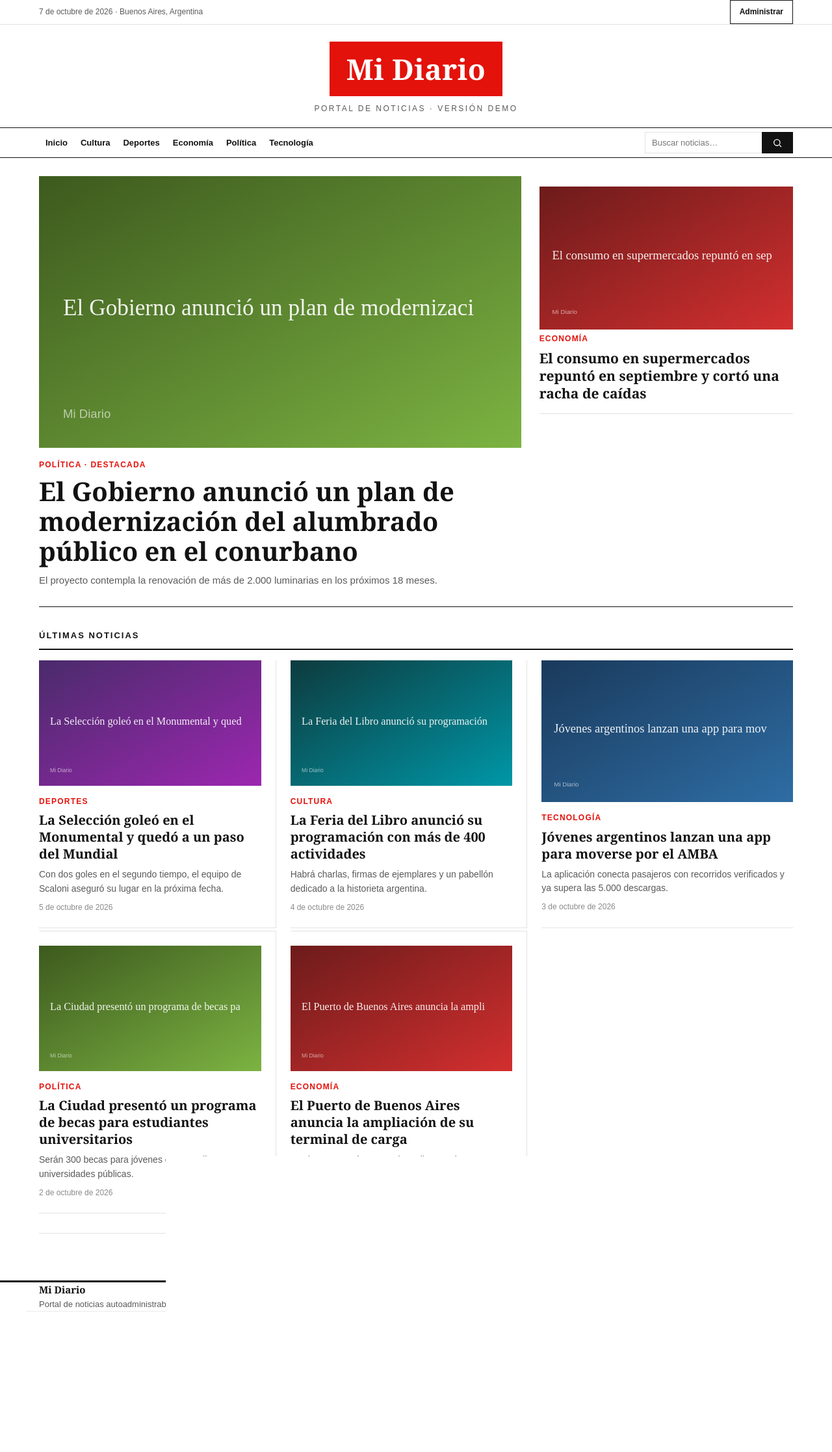
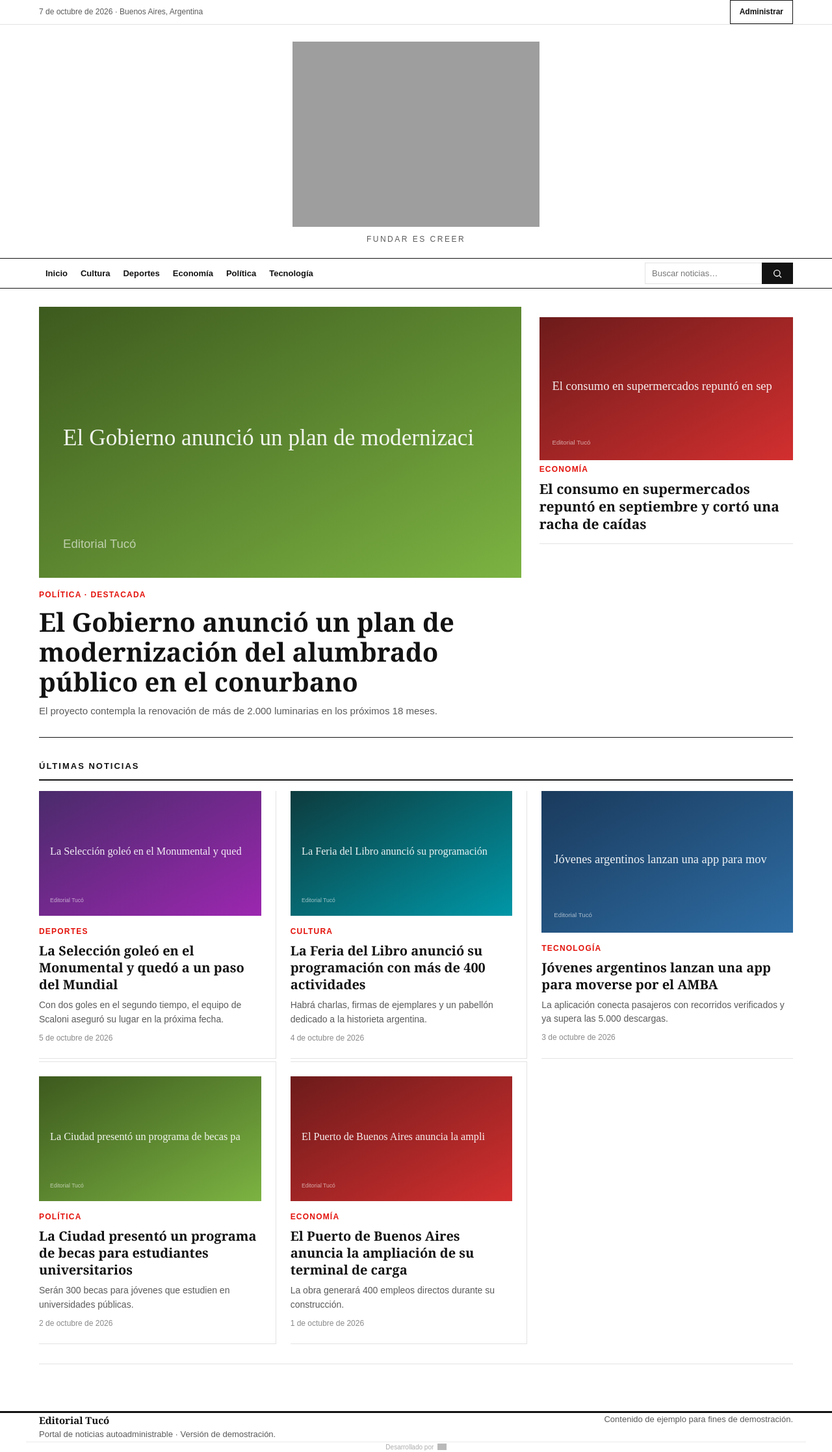
Before and after one commit to jorgejime/editorialtuco, a PHP site: page / in a window 1280 px wide. Shown: the whole page at 65% size. Before the commit the page ends 2018 px from the top, so only its background shows below. Run offline with PHP 8.4, Linux system fonts and the light colour scheme; grey boxes are pictures that could not be loaded.

Commit message:
Marca Editorial Tucó: logo en el cabezote, favicon, nombre y lema del portal

```diff
--- a/assets/style.css
+++ b/assets/style.css
@@ -26,6 +26,7 @@ img { max-width: 100%; display: block; }
 .masthead { text-align: center; padding: 22px 0 16px; }
 .brand-box { display: inline-block; background: var(--rojo); color: #fff; font-size: 30px; font-weight: 700; letter-spacing: .5px; padding: 8px 20px; }
 .brand-box:hover { background: var(--rojo-osc); }
+.brand-logo img { display: block; margin: 0 auto; max-width: 300px; width: 82%; height: auto; }
 .tagline { font-family: Arial, Helvetica, sans-serif; font-size: 11px; color: var(--gris); letter-spacing: 2px; text-transform: uppercase; margin-top: 10px; }
 
 /* Navegación */
@@ -154,6 +155,7 @@ body.admin { font-family: Arial, Helvetica, sans-serif; background: #f4f4f4; }
 @media (min-width: 900px) {
   .wrap { padding: 0 20px; }
   .brand-box { font-size: 44px; padding: 8px 26px; }
+  .brand-logo img { max-width: 380px; width: auto; }
   .tagline { font-size: 12px; letter-spacing: 2.5px; }
   .masthead { padding: 26px 0 20px; }
   main.wrap { padding-top: 28px; padding-bottom: 48px; }
--- a/inc/config.php
+++ b/inc/config.php
@@ -10,8 +10,8 @@ date_default_timezone_set('America/Argentina/Buenos_Aires');
 define('ROOT', dirname(__DIR__));
 define('DB_FILE', ROOT . '/data/portal.db');
 define('UPLOAD_DIR', ROOT . '/uploads');
-define('SITE_NAME', 'Mi Diario');
-define('SITE_TAGLINE', 'Portal de noticias · Versión demo');
+define('SITE_NAME', 'Editorial Tucó');
+define('SITE_TAGLINE', 'Fundar es creer');
 
 // Credenciales del panel (demo). En producción se cambian aquí.
 define('ADMIN_USER', 'admin');
--- a/inc/header.php
+++ b/inc/header.php
@@ -10,7 +10,8 @@ $q = $_GET['q'] ?? '';
 <meta charset="UTF-8">
 <meta name="viewport" content="width=device-width, initial-scale=1.0">
 <title><?= e(SITE_NAME) ?><?= isset($page_title) ? ' — ' . e($page_title) : '' ?></title>
-<link rel="stylesheet" href="assets/style.css?v=20261006c">
+<link rel="stylesheet" href="assets/style.css?v=20261007a">
+<link rel="icon" type="image/png" href="assets/favicon.png">
 </head>
 <body>
 <div class="topbar">
@@ -21,7 +22,7 @@ $q = $_GET['q'] ?? '';
 </div>
 <header class="masthead">
   <div class="wrap">
-    <a href="index.php" class="brand-box"><?= e(SITE_NAME) ?></a>
+    <a href="index.php" class="brand-logo"><img src="assets/logo-editorial-tuco.png" alt="<?= e(SITE_NAME) ?>"></a>
     <p class="tagline"><?= e(SITE_TAGLINE) ?></p>
   </div>
 </header>
```
Also changed, not shown: README.md.
